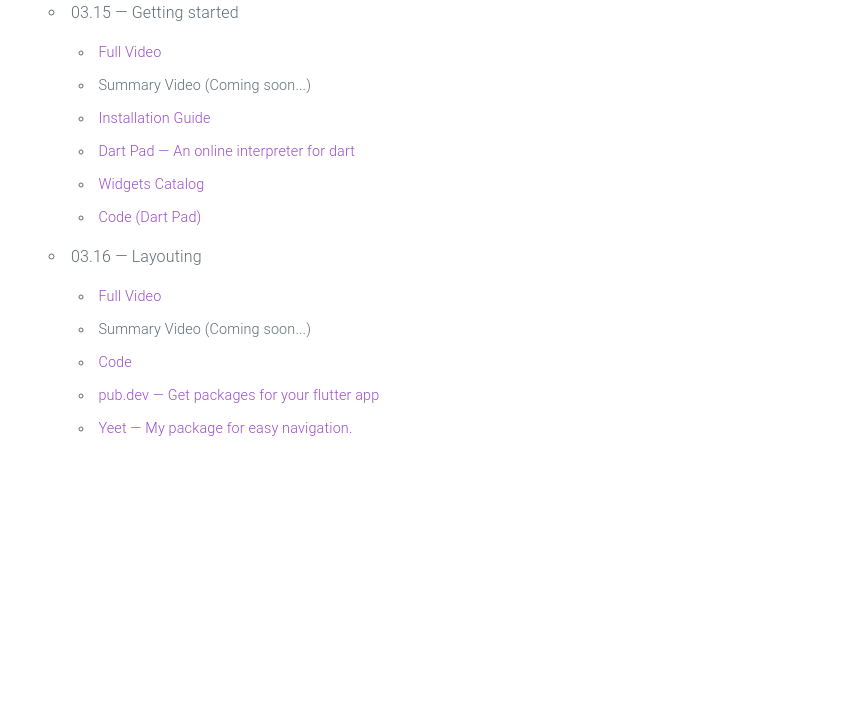
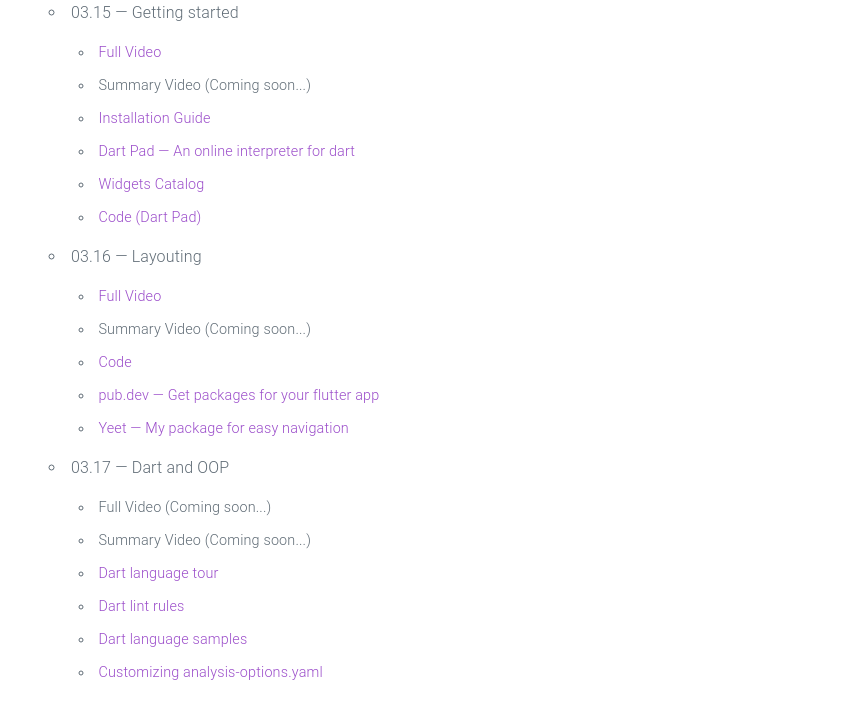
Before and after one commit to HosseinYousefi/2021-CS208, a plain HTML site: page index.html in a window 1280 px wide. Shown: the part 362-1071 px from the top of the page, without its empty margins (71-934 px from the left). Before the commit the page ends 827 px from the top, so only its background shows below. Drawn offline with nearby package versions, Linux system fonts and the light colour scheme.

Commit message:
session 2 finished

```diff
--- a/index.html
+++ b/index.html
@@ -41,13 +41,13 @@
             03.15 &mdash; Getting started
             <ul>
               <li>
-                <a href="https://drive.google.com/file/d/1QTaEGsPiuperY4JbJTWeT5vCGpTXxBQ7/view?usp=sharing">
+                <a
+                  href="https://drive.google.com/file/d/1QTaEGsPiuperY4JbJTWeT5vCGpTXxBQ7/view?usp=sharing"
+                >
                   Full Video
                 </a>
               </li>
-              <li>
-                Summary Video (Coming soon...)
-              </li>
+              <li>Summary Video (Coming soon...)</li>
               <li>
                 <a href="https://flutter.dev/docs/get-started/install">
                   Installation Guide
@@ -64,7 +64,9 @@
                 </a>
               </li>
               <li>
-                <a href="https://dartpad.dev/eecfa1340bc7b9d24cc4ba1fc8a117d9?null_safety=true">
+                <a
+                  href="https://dartpad.dev/eecfa1340bc7b9d24cc4ba1fc8a117d9?null_safety=true"
+                >
                   Code (Dart Pad)
                 </a>
               </li>
@@ -74,15 +76,17 @@
             03.16 &mdash; Layouting
             <ul>
               <li>
-                <a href="https://drive.google.com/file/d/1I5O0HUhTQfa-nbsKyAQRbJamqEIaQfaP/view?usp=sharing">
+                <a
+                  href="https://drive.google.com/file/d/1I5O0HUhTQfa-nbsKyAQRbJamqEIaQfaP/view?usp=sharing"
+                >
                   Full Video
                 </a>
               </li>
+              <li>Summary Video (Coming soon...)</li>
               <li>
-                Summary Video (Coming soon...)
-              </li>
-              <li>
-                <a href="https://github.com/HosseinYousefi/hs-app/tree/39afedc93ed282c572cd508739143f8284ceff88">
+                <a
+                  href="https://github.com/HosseinYousefi/hs-app/tree/39afedc93ed282c572cd508739143f8284ceff88"
+                >
                   Code
                 </a>
               </li>
@@ -93,7 +97,34 @@
               </li>
               <li>
                 <a href="https://pub.dev/packages/yeet">
-                  Yeet &mdash; My package for easy navigation.
+                  Yeet &mdash; My package for easy navigation
+                </a>
+              </li>
+            </ul>
+          </li>
+          <li>
+            03.17 &mdash; Dart and OOP
+            <ul>
+              <li>Full Video (Coming soon...)</li>
+              <li>Summary Video (Coming soon...)</li>
+              <li>
+                <a href="https://dart.dev/guides/language/language-tour">
+                  Dart language tour
+                </a>
+              </li>
+              <li>
+                <a href="https://dart-lang.github.io/linter/lints/">
+                  Dart lint rules
+                </a>
+              </li>
+              <li>
+                <a href="https://dart.dev/samples">
+                  Dart language samples
+                </a>
+              </li>
+              <li>
+                <a href="https://dart.dev/guides/language/analysis-options">
+                  Customizing analysis-options.yaml
                 </a>
               </li>
             </ul>
```
Also changed, not shown: 1 other file.
